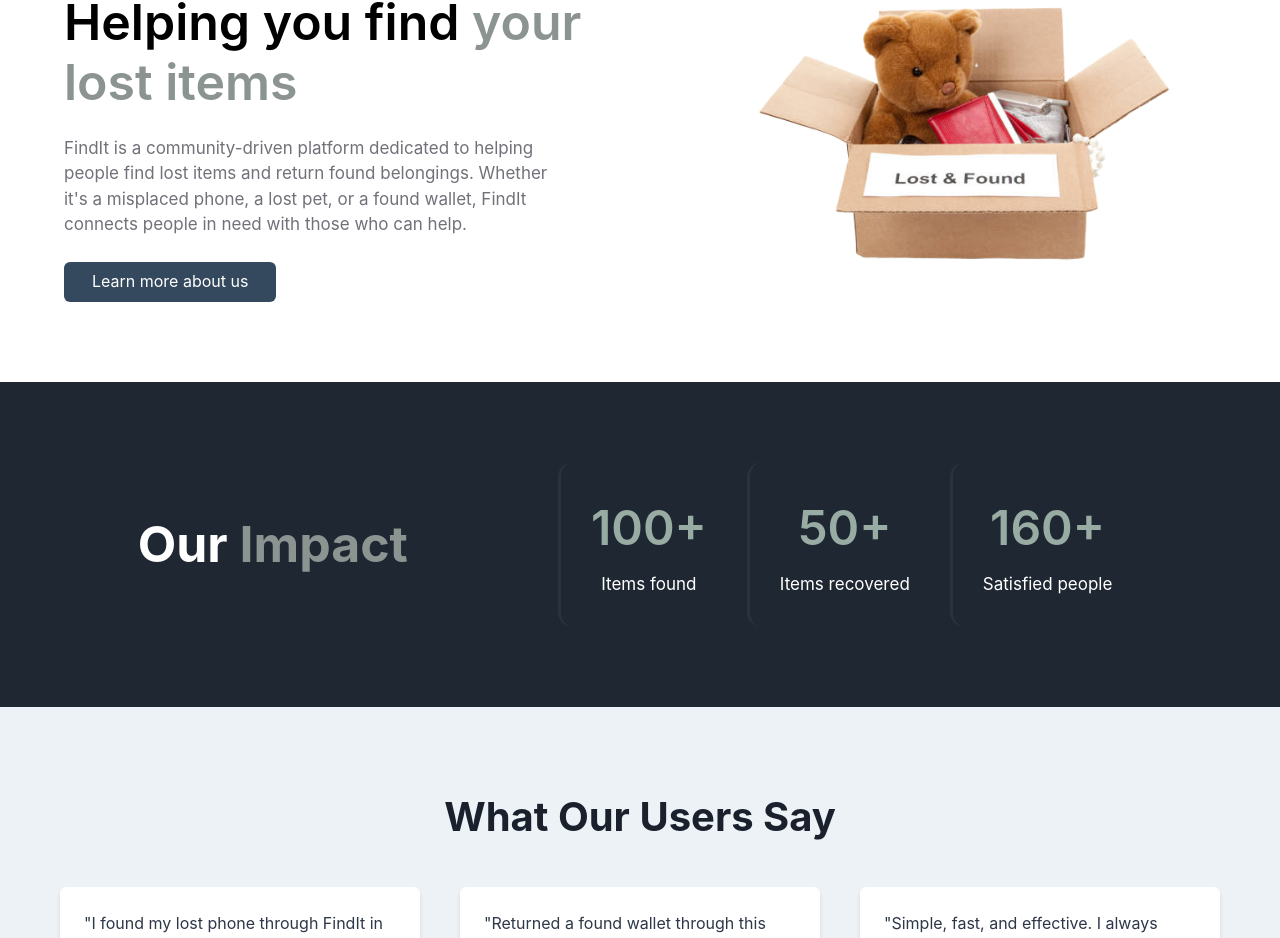
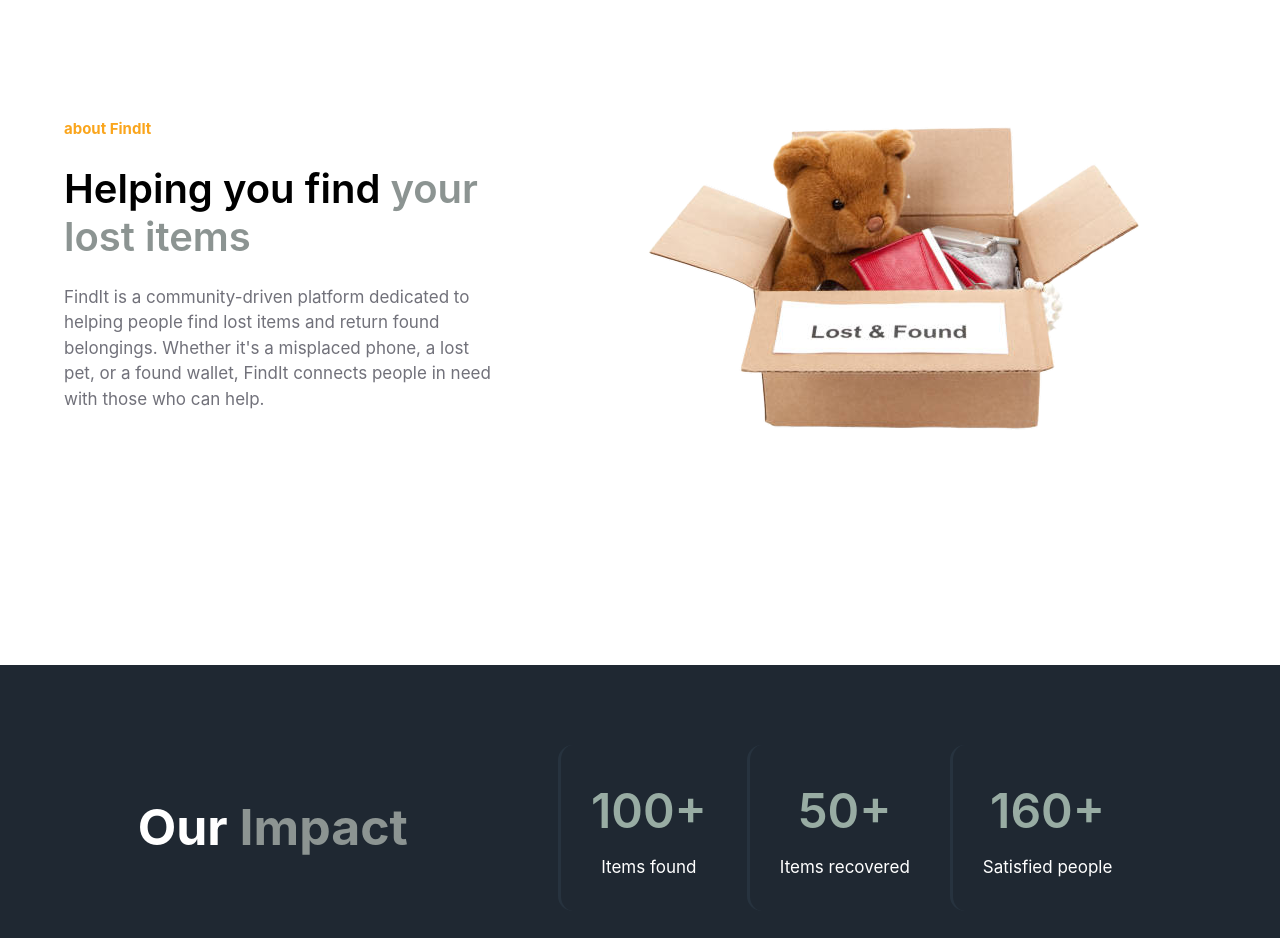
Before and after one commit to udogri/FindIt, a React (Vite) app: page / in a window 1280 px wide. Shown: the part 999-1937 px from the top of the page. Built offline with nearby package versions, Linux system fonts and the light colour scheme.

Commit message:
landing page updates

```diff
--- a/src/pages/LandingPage.jsx
+++ b/src/pages/LandingPage.jsx
@@ -70,9 +70,12 @@ export default function LandingPage() {
   py={{ base: 10, md: 20 }}
   gap={{ base: 10, md: 16 }}
   bg="white"
+  minH="100vh"
+
 >
   {/* Left: Text Content */}
   <Stack
+  justify="center"
     spacing={6}
     maxW={{ base: "100%", md: "50%" }}
     align={{ base: "center", md: "flex-start" }}
@@ -82,7 +85,7 @@ export default function LandingPage() {
       about FindIt
     </Text>
 
-    <Text fontSize={{ base: "28px", md: "50px" }} fontWeight="600" color="black" lineHeight="1.2">
+    <Text fontSize={{ base: "28px", md: "40px" }} fontWeight="600" color="black" lineHeight="1.2">
       Helping you find{" "}
       <Text as="span" color="#8C9492">
         your lost items
@@ -99,26 +102,11 @@ export default function LandingPage() {
       people in need with those who can help.
     </Text>
 
-    <Button
-      w={{ base: "full", sm: "fit-content" }}
-      bg="#34495e"
-      fontWeight="400"
-      fontSize={{ base: "14px", md: "16px" }}
-      px="28px"
-      py="10px"
-      color="white"
-      _hover={{
-        bg: "transparent",
-        color: "#34495e",
-        border: "1px solid #34495e",
-      }}
-    >
-      Learn more about us
-    </Button>
+
   </Stack>
 
   {/* Right: Image */}
-  <Box w={{ base: "100%", md: "45%" }} textAlign="center">
+  <Box w={{ base: "100%", md: "80%" }} textAlign="center">
     <Img
       src={LostItem}
       alt="Lost Item Box"
@@ -126,6 +114,7 @@ export default function LandingPage() {
       h="auto"
       mx="auto"
       objectFit="contain"
+
     />
   </Box>
 </Flex>
@@ -183,8 +172,8 @@ export default function LandingPage() {
   <SimpleGrid columns={{ base: 1, md: 3 }} spacing={10}>
     {[
       {
-        name: 'Chidera U.',
-        text: "I found my lost phone through FindIt in just 2 days. Unbelievable! I'm so grateful."
+        name: 'Ibenye J.',
+        text: "I found my lost Dog through FindIt in just 2 days. Unbelievable! I'm so grateful."
       },
       {
         name: 'Musa B.',
```
